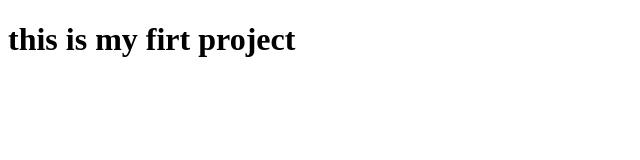
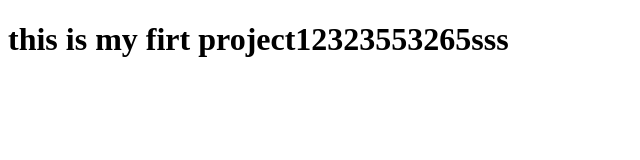
Before and after one commit to abcdchenna/demo, a plain HTML site: page index.html in a window 1280 px wide. Shown: the whole page, without its empty margins (0-640 px from the left). Drawn offline with Linux system fonts and the light colour scheme.

Commit message:
addingfile

```diff
--- a/index.html
+++ b/index.html
@@ -6,7 +6,7 @@
   </head>
   <body>
     <h1>
-    this is my firt project
+    this is my firt project12323553265sss
   </h1>
   </body>
 </html>
```
